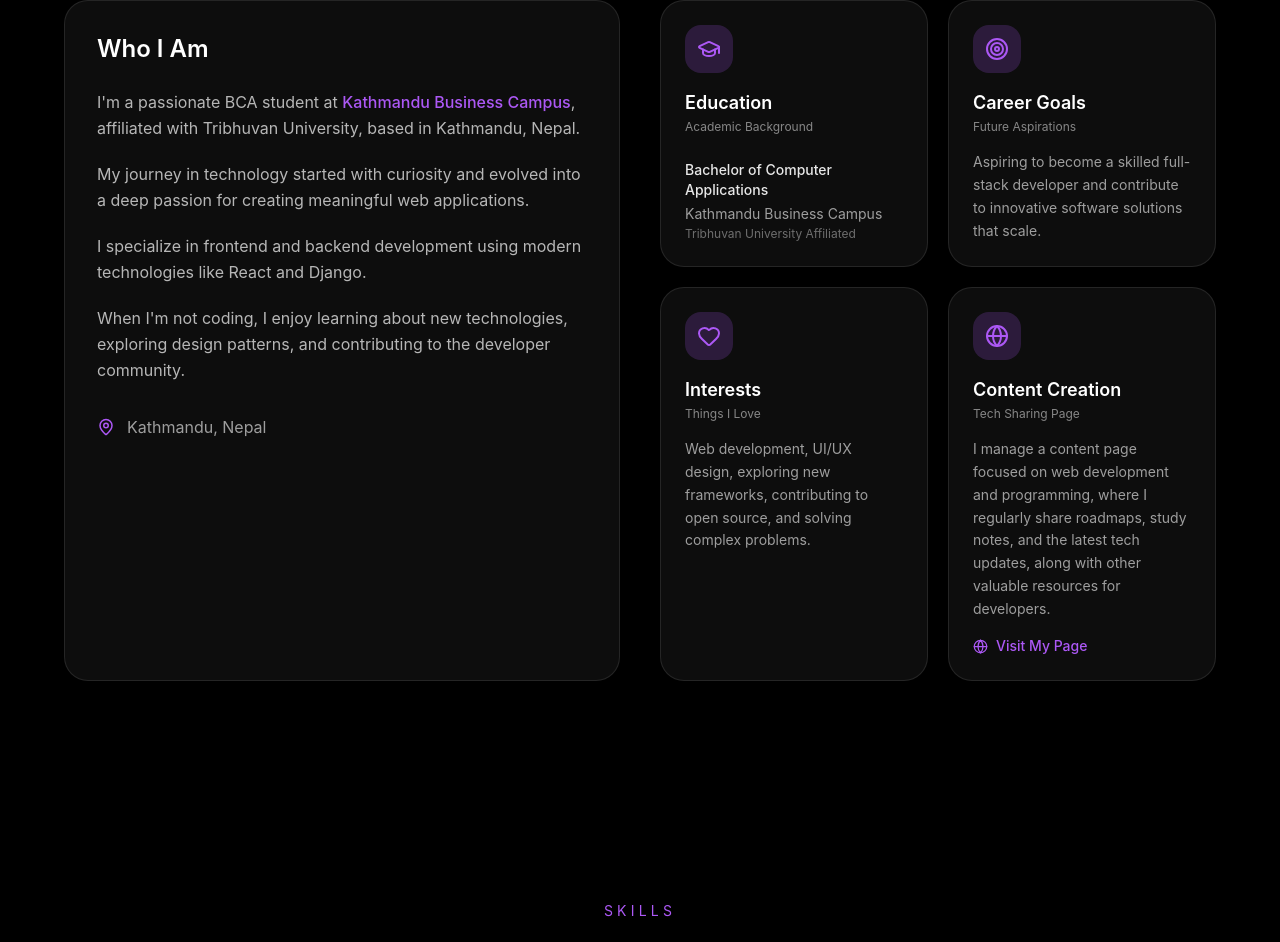
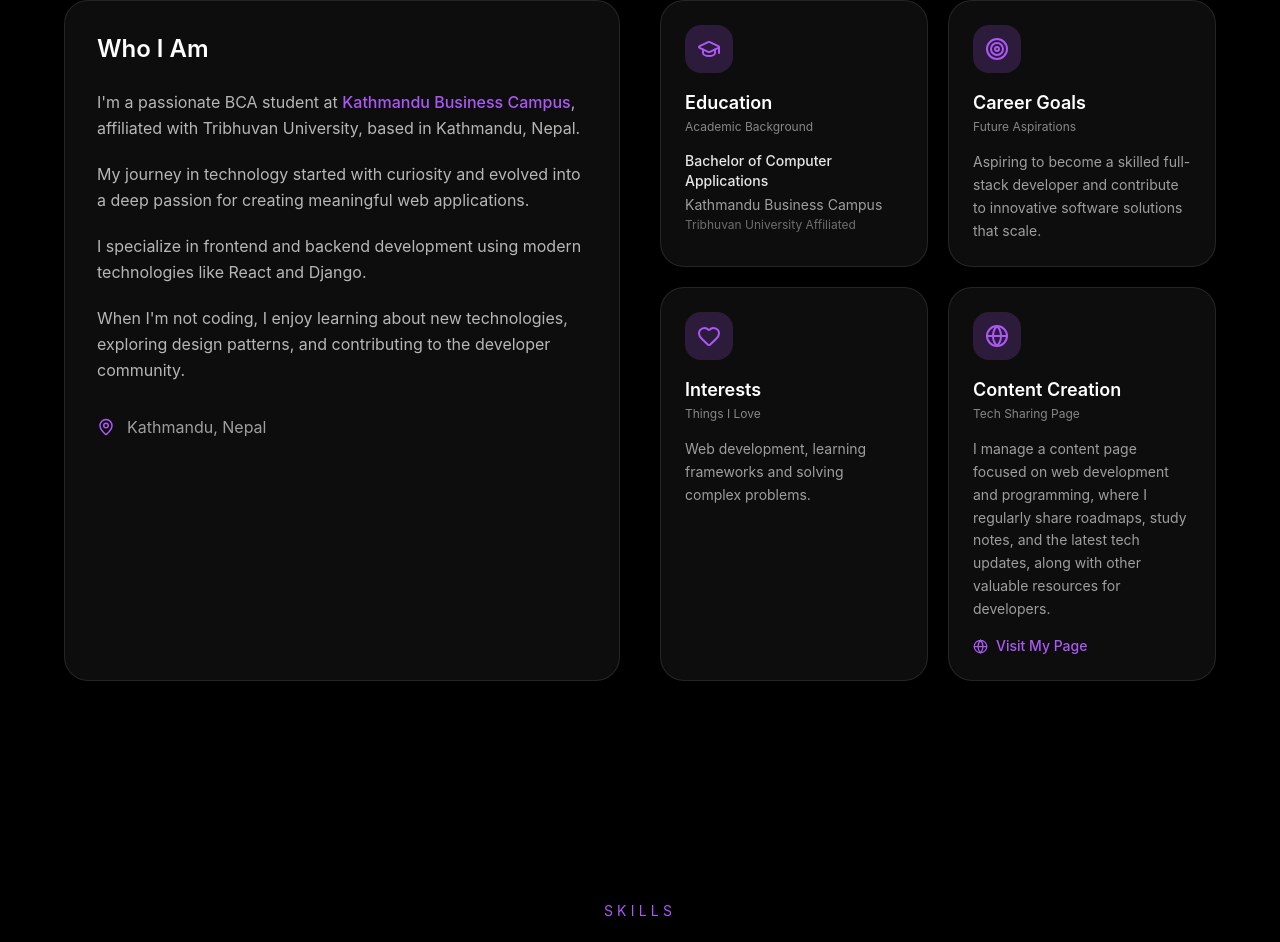
Before and after one commit to prasannaadhikari2602/Portfolio, a React (Vite) app: page / in a window 1280 px wide. Shown: the part 1160-2102 px from the top of the page. Built offline with nearby package versions, Linux system fonts and the light colour scheme.

Commit message:
fixed about section glitch

```diff
--- a/src/sections/About.jsx
+++ b/src/sections/About.jsx
@@ -67,24 +67,16 @@ const About = () => {
               <div className="w-12 h-12 rounded-2xl bg-[#AC58F5]/20 flex items-center justify-center shrink-0">
                 <GraduationCap className="text-[#AC58F5]" />
               </div>
-
               <div>
                 <h2 className="text-lg font-semibold">Education</h2>
-                <p className="text-white/50 text-xs mt-0.5">
-                  Academic Background
-                </p>
+                <p className="text-white/50 text-xs mt-0.5">Academic Background</p>
               </div>
-
-              <div className="mt-auto">
+              <div>
                 <h3 className="text-sm font-medium text-white/90">
                   Bachelor of Computer Applications
                 </h3>
-                <p className="mt-1 text-white/60 text-sm">
-                  Kathmandu Business Campus
-                </p>
-                <p className="text-white/40 text-xs mt-0.5">
-                  Tribhuvan University Affiliated
-                </p>
+                <p className="mt-1 text-white/60 text-sm">Kathmandu Business Campus</p>
+                <p className="text-white/40 text-xs mt-0.5">Tribhuvan University Affiliated</p>
               </div>
             </div>
 
@@ -93,15 +85,11 @@ const About = () => {
               <div className="w-12 h-12 rounded-2xl bg-[#AC58F5]/20 flex items-center justify-center shrink-0">
                 <Target className="text-[#AC58F5]" />
               </div>
-
               <div>
                 <h2 className="text-lg font-semibold">Career Goals</h2>
-                <p className="text-white/50 text-xs mt-0.5">
-                  Future Aspirations
-                </p>
+                <p className="text-white/50 text-xs mt-0.5">Future Aspirations</p>
               </div>
-
-              <p className="text-white/60 text-sm leading-relaxed mt-auto">
+              <p className="text-white/60 text-sm leading-relaxed">
                 Aspiring to become a skilled full-stack developer and contribute
                 to innovative software solutions that scale.
               </p>
@@ -112,15 +100,13 @@ const About = () => {
               <div className="w-12 h-12 rounded-2xl bg-[#AC58F5]/20 flex items-center justify-center shrink-0">
                 <Heart className="text-[#AC58F5]" />
               </div>
-
               <div>
                 <h2 className="text-lg font-semibold">Interests</h2>
                 <p className="text-white/50 text-xs mt-0.5">Things I Love</p>
               </div>
-
               <p className="text-white/60 text-sm leading-relaxed">
-                Web development, UI/UX design, exploring new frameworks,
-                contributing to open source, and solving complex problems.
+                Web development, learning frameworks
+                and solving complex problems.
               </p>
             </div>
 
@@ -129,25 +115,20 @@ const About = () => {
               <div className="w-12 h-12 rounded-2xl bg-[#AC58F5]/20 flex items-center justify-center shrink-0">
                 <Globe className="text-[#AC58F5]" />
               </div>
-
               <div>
                 <h2 className="text-lg font-semibold">Content Creation</h2>
-                <p className="text-white/50 text-xs mt-0.5">
-                  Tech Sharing Page
-                </p>
+                <p className="text-white/50 text-xs mt-0.5">Tech Sharing Page</p>
               </div>
-
               <p className="text-white/60 text-sm leading-relaxed">
                 I manage a content page focused on web development and
                 programming, where I regularly share roadmaps, study notes, and
                 the latest tech updates, along with other valuable resources for
                 developers.
               </p>
-
               <a
                 href="https://www.instagram.com/it__bato/"
                 target="blank"
-                className="inline-flex items-center gap-2 mt-auto text-[#AC58F5] hover:text-purple-400 transition text-sm font-medium"
+                className="inline-flex items-center gap-2 text-[#AC58F5] hover:text-purple-400 transition text-sm font-medium"
               >
                 <Globe size={15} />
                 Visit My Page
```
